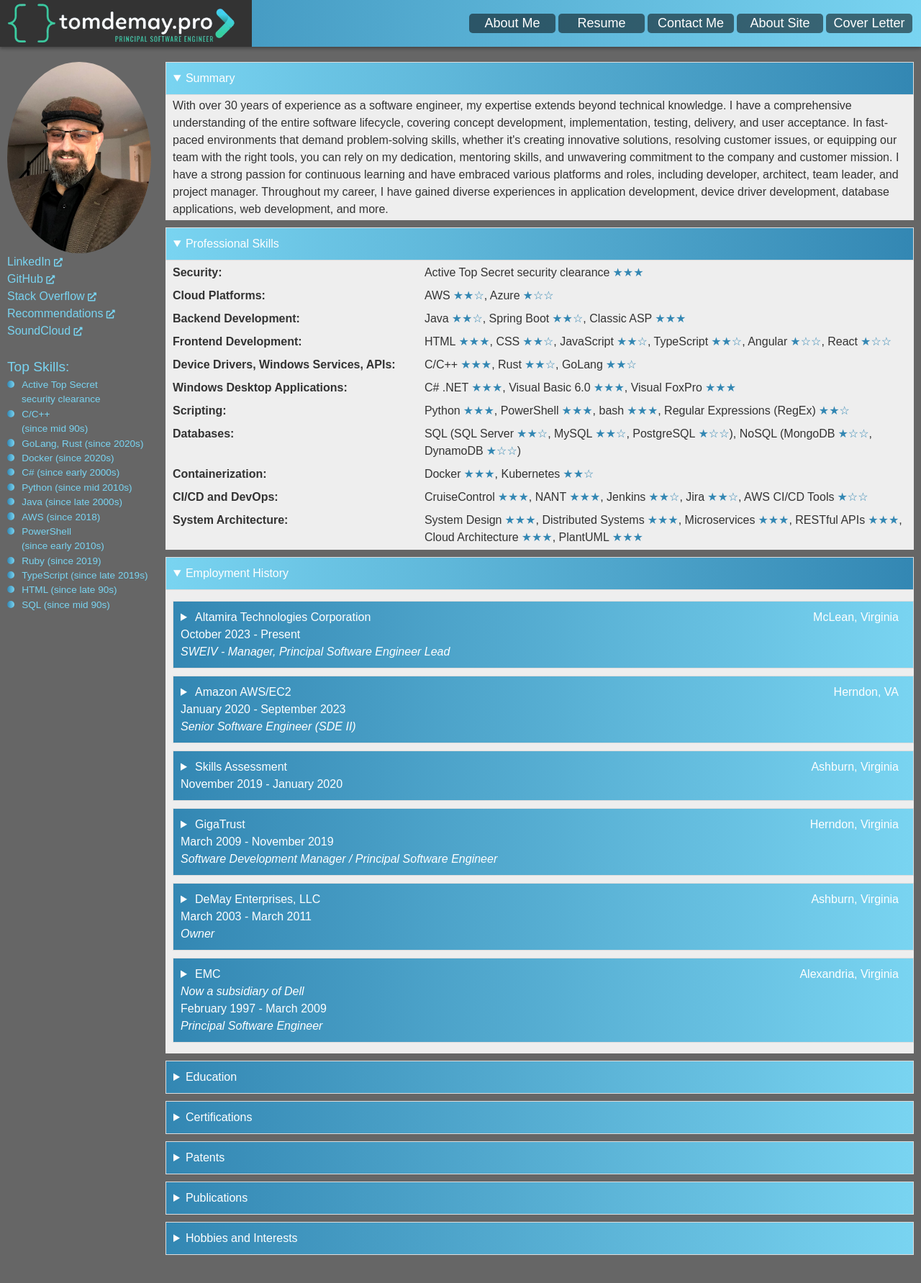
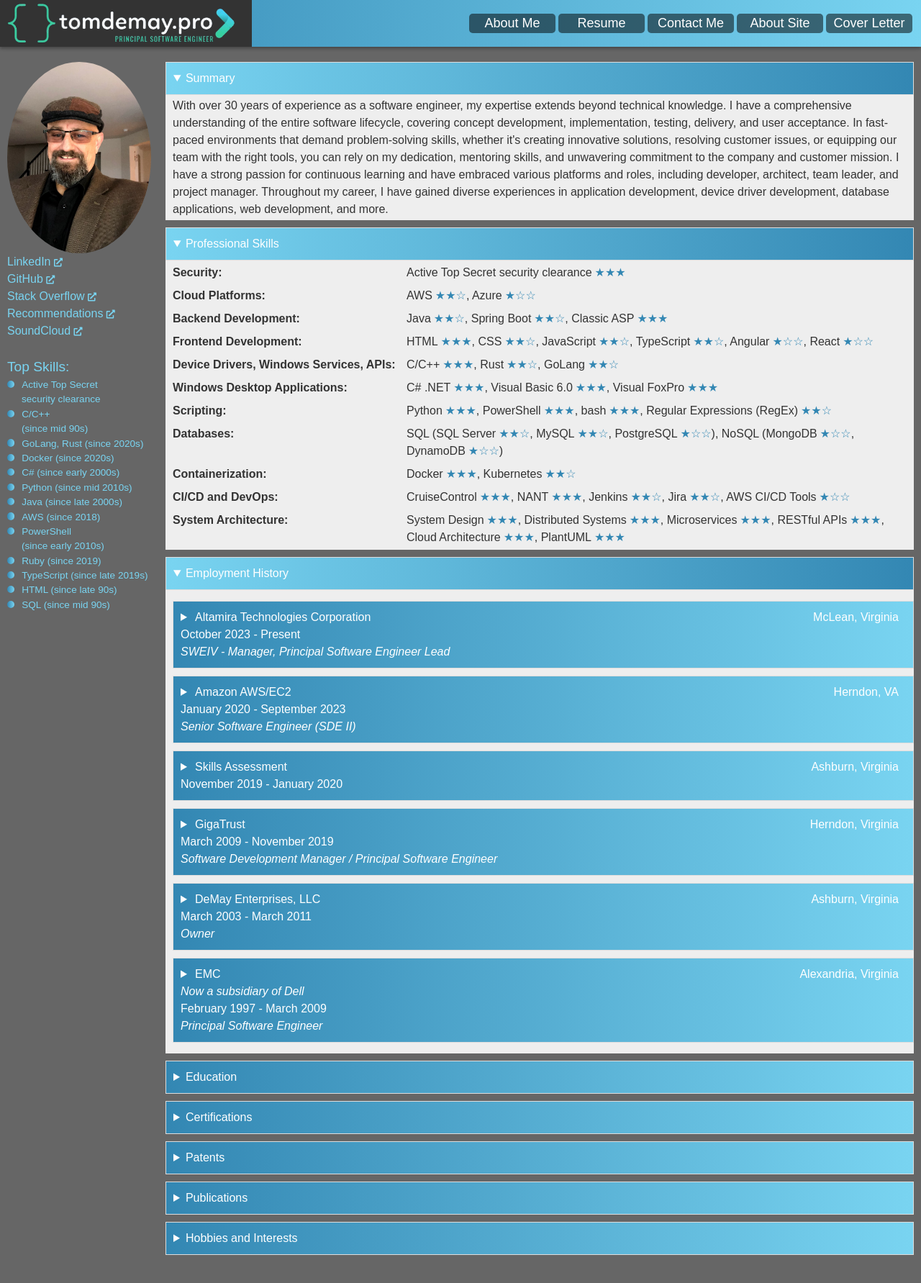
Before and after one commit to tomdemay/tomdemaypro, a Jekyll site: the page built from resume.html, in a window 1280 px wide. Shown: the top 1783 px of the page at 72% size. Built offline with Jekyll 4.4.1, drawn with Linux system fonts in a browser that asks for light colours.

Commit message:
formatting change

```diff
--- a/_sass/default.scss
+++ b/_sass/default.scss
@@ -124,6 +124,7 @@
     /* Adds space between the category and the skills */
     word-wrap: break-word;
     /* Allows word wrapping within the left column */
+    max-width: 315px;
 }
 
 .skill-item span {
```
